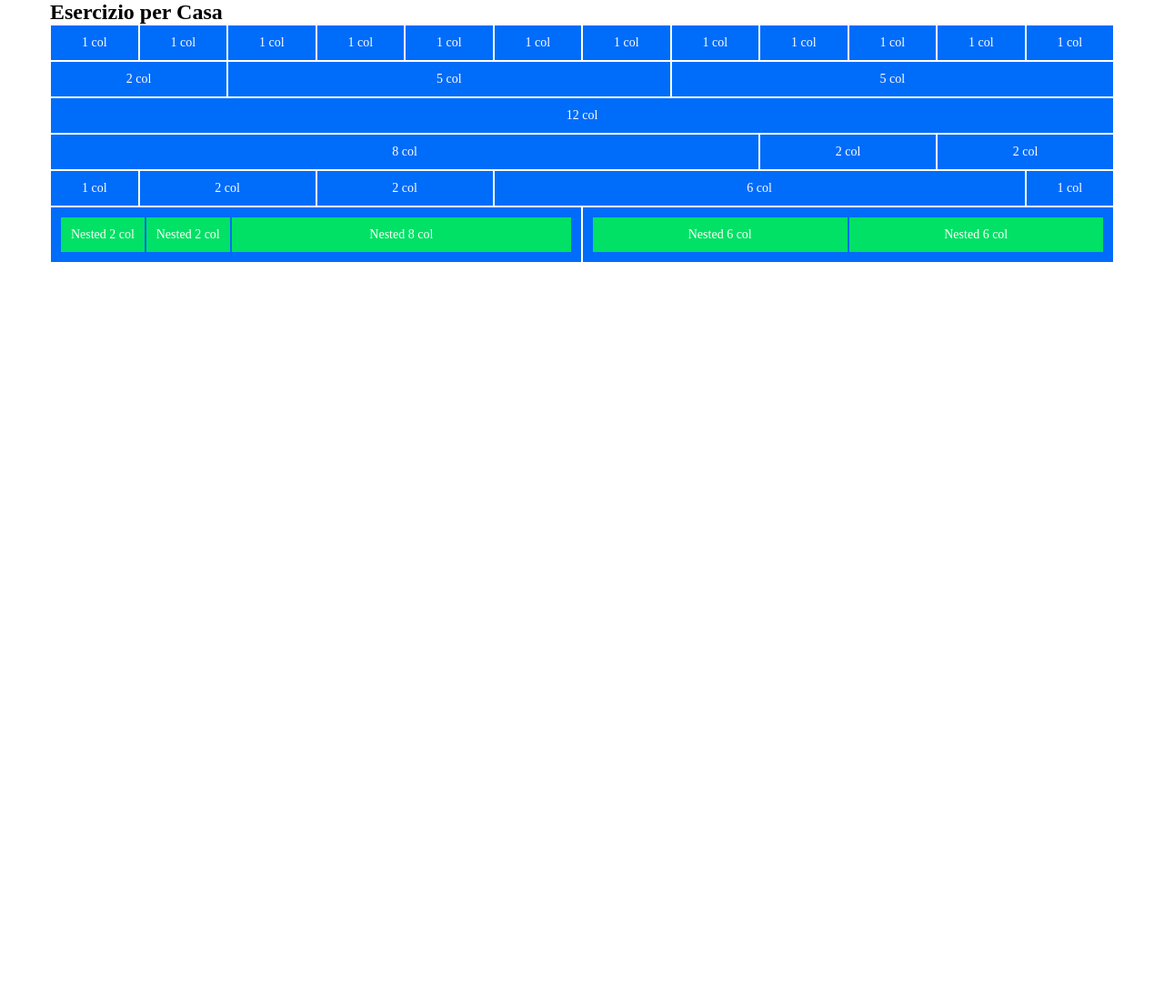
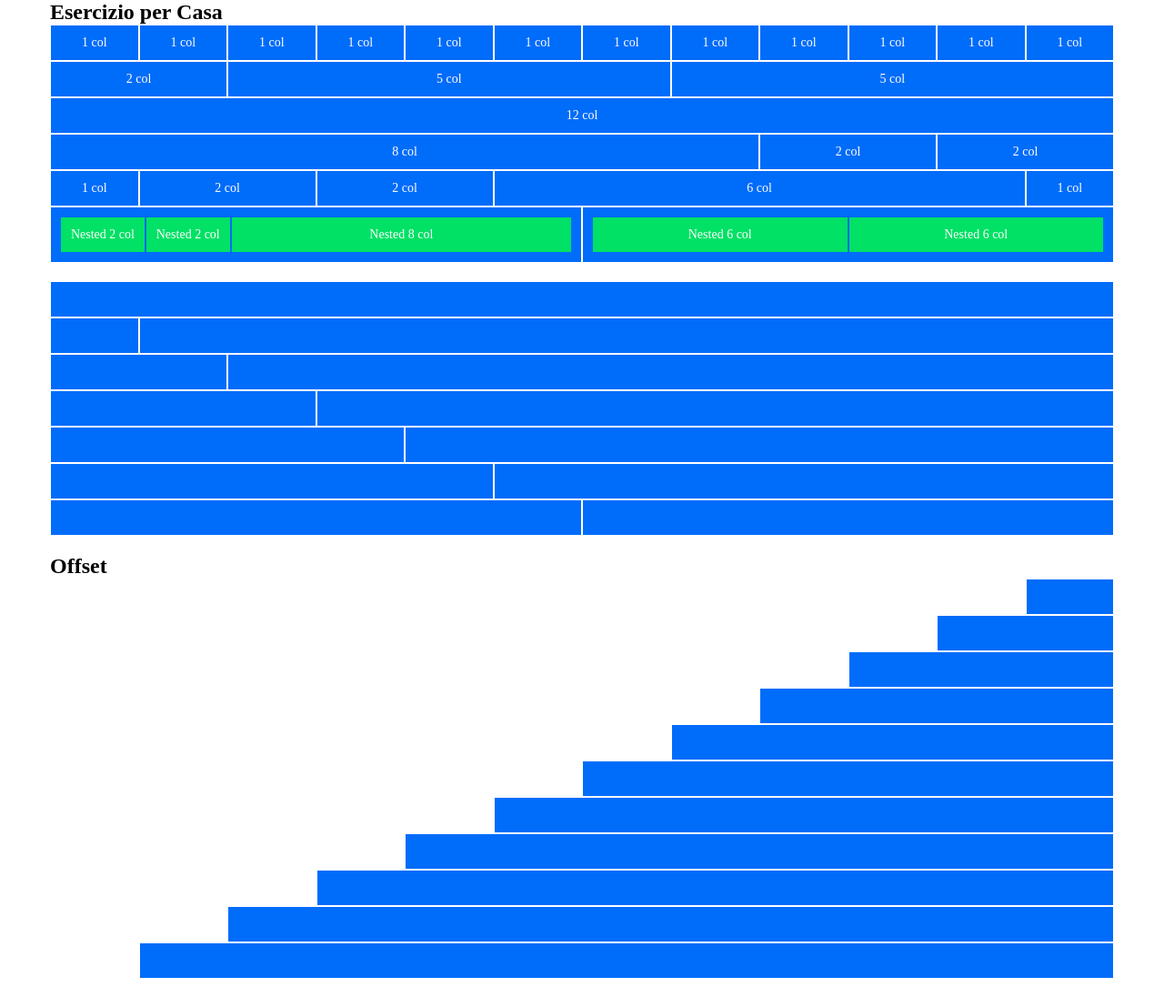
Before and after one commit to MatteoRuggieri2/html-css-12bool, a plain HTML site: page index.html in a window 1280 px wide. Shown: the whole page at 91% size. Before the commit the page ends 800 px from the top, so only its background shows below. Drawn offline with Linux system fonts and the light colour scheme.

Commit message:
Terminata terza section dell'esercizio

```diff
--- a/css/style.css
+++ b/css/style.css
@@ -1,7 +1,3 @@
-.row{
-    background-color: lightskyblue;
-}
-
 .wrapper{
     margin-bottom: 20px;
 }
--- a/index.html
+++ b/index.html
@@ -10,6 +10,8 @@
     <link rel="stylesheet" href="css/style.css">
 </head>
 <body>
+
+    <!-- Section 1 -->
     <div class="wrapper">
         <div class="container">
 
@@ -201,5 +203,233 @@
 
         </div>
     </div>
+
+    <!-- Section 2 -->
+    <div class="wrapper">
+        <div class="container">
+
+            <!-- Row -->
+            <div class="row">
+
+                <!-- Col -->
+                <div class="col-xs-12">
+                    <div class="box"></div>
+                </div>
+
+            </div>
+
+            <!-- Row -->
+            <div class="row">
+
+                <!-- Col -->
+                <div class="col-xs-1">
+                    <div class="box"></div>
+                </div>
+
+                <!-- Col -->
+                <div class="col-xs-11">
+                    <div class="box"></div>
+                </div>
+
+            </div>
+
+            <!-- Row -->
+            <div class="row">
+
+                <!-- Col -->
+                <div class="col-xs-2">
+                    <div class="box"></div>
+                </div>
+
+                <!-- Col -->
+                <div class="col-xs-10">
+                    <div class="box"></div>
+                </div>
+
+            </div>
+
+            <!-- Row -->
+            <div class="row">
+
+                <!-- Col -->
+                <div class="col-xs-3">
+                    <div class="box"></div>
+                </div>
+
+                <!-- Col -->
+                <div class="col-xs-9">
+                    <div class="box"></div>
+                </div>
+
+            </div>
+
+            <!-- Row -->
+            <div class="row">
+
+                <!-- Col -->
+                <div class="col-xs-4">
+                    <div class="box"></div>
+                </div>
+
+                <!-- Col -->
+                <div class="col-xs-8">
+                    <div class="box"></div>
+                </div>
+
+            </div>
+
+            <!-- Row -->
+            <div class="row">
+
+                <!-- Col -->
+                <div class="col-xs-5">
+                    <div class="box"></div>
+                </div>
+
+                <!-- Col -->
+                <div class="col-xs-7">
+                    <div class="box"></div>
+                </div>
+
+            </div>
+
+            <!-- Row -->
+            <div class="row">
+
+                <!-- Col -->
+                <div class="col-xs-6">
+                    <div class="box"></div>
+                </div>
+
+                <!-- Col -->
+                <div class="col-xs-6">
+                    <div class="box"></div>
+                </div>
+
+            </div>
+
+        </div>
+    </div>
+
+    <!-- Section 3 -->
+    <div class="wrapper">
+        <div class="container">
+
+            <!-- Title -->
+            <h2>Offset</h2>
+
+            <!-- Row -->
+            <div class="row">
+
+                <!-- Col -->
+                <div class="col-xs-1 col-left-offset-11">
+                    <div class="box"></div>
+                </div>
+
+            </div>
+
+            <!-- Row -->
+            <div class="row">
+
+                <!-- Col -->
+                <div class="col-xs-2 col-left-offset-10">
+                    <div class="box"></div>
+                </div>
+
+            </div>
+
+            <!-- Row -->
+            <div class="row">
+
+                <!-- Col -->
+                <div class="col-xs-3 col-left-offset-9">
+                    <div class="box"></div>
+                </div>
+
+            </div>
+
+            <!-- Row -->
+            <div class="row">
+
+                <!-- Col -->
+                <div class="col-xs-4 col-left-offset-8">
+                    <div class="box"></div>
+                </div>
+
+            </div>
+
+            <!-- Row -->
+            <div class="row">
+
+                <!-- Col -->
+                <div class="col-xs-5 col-left-offset-7">
+                    <div class="box"></div>
+                </div>
+
+            </div>
+
+            <!-- Row -->
+            <div class="row">
+
+                <!-- Col -->
+                <div class="col-xs-6 col-left-offset-6">
+                    <div class="box"></div>
+                </div>
+
+            </div>
+
+            <!-- Row -->
+            <div class="row">
+
+                <!-- Col -->
+                <div class="col-xs-7 col-left-offset-5">
+                    <div class="box"></div>
+                </div>
+
+            </div>
+
+            <!-- Row -->
+            <div class="row">
+
+                <!-- Col -->
+                <div class="col-xs-8 col-left-offset-4">
+                    <div class="box"></div>
+                </div>
+
+            </div>
+
+            <!-- Row -->
+            <div class="row">
+
+                <!-- Col -->
+                <div class="col-xs-9 col-left-offset-3">
+                    <div class="box"></div>
+                </div>
+
+            </div>
+
+            <!-- Row -->
+            <div class="row">
+
+                <!-- Col -->
+                <div class="col-xs-10 col-left-offset-2">
+                    <div class="box"></div>
+                </div>
+
+            </div>
+
+            <!-- Row -->
+            <div class="row">
+
+                <!-- Col -->
+                <div class="col-xs-11 col-left-offset-1">
+                    <div class="box"></div>
+                </div>
+
+            </div>
+
+        </div>
+    </div>
+
 </body>
 </html>
```
